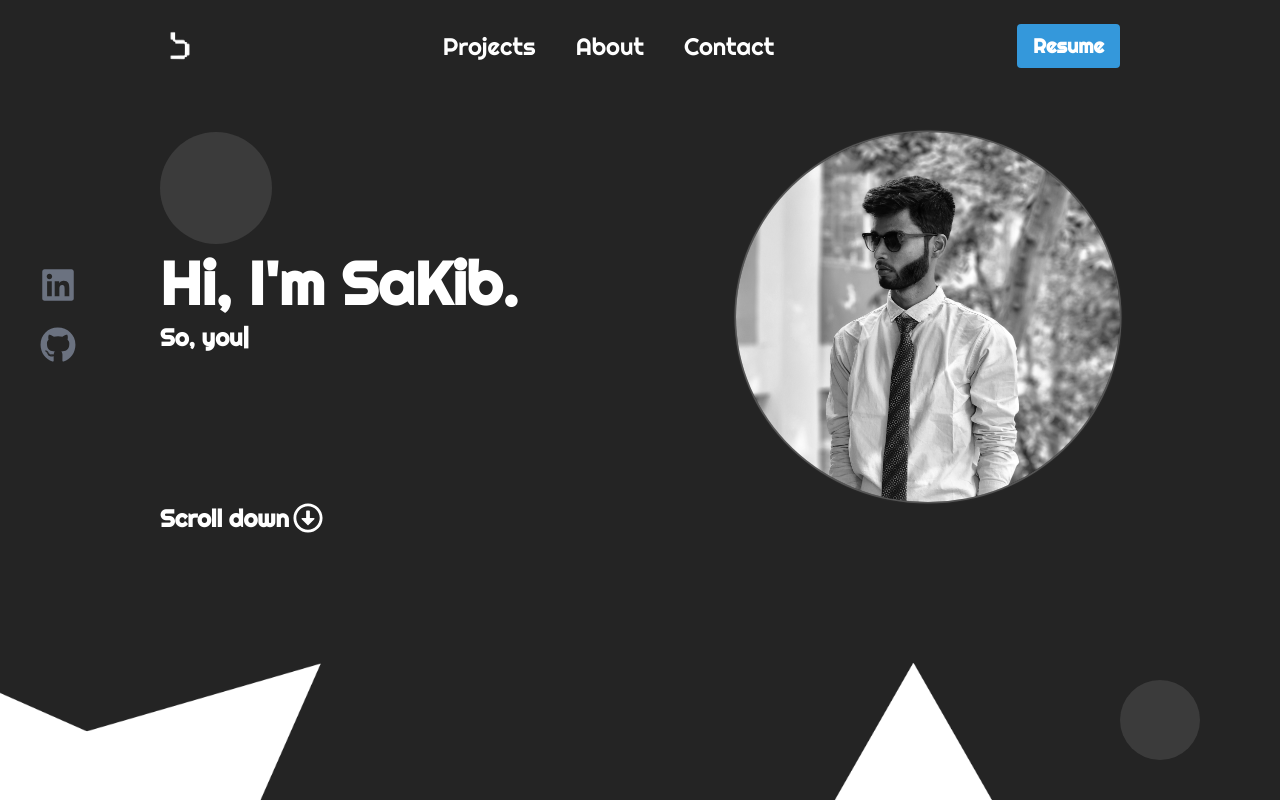
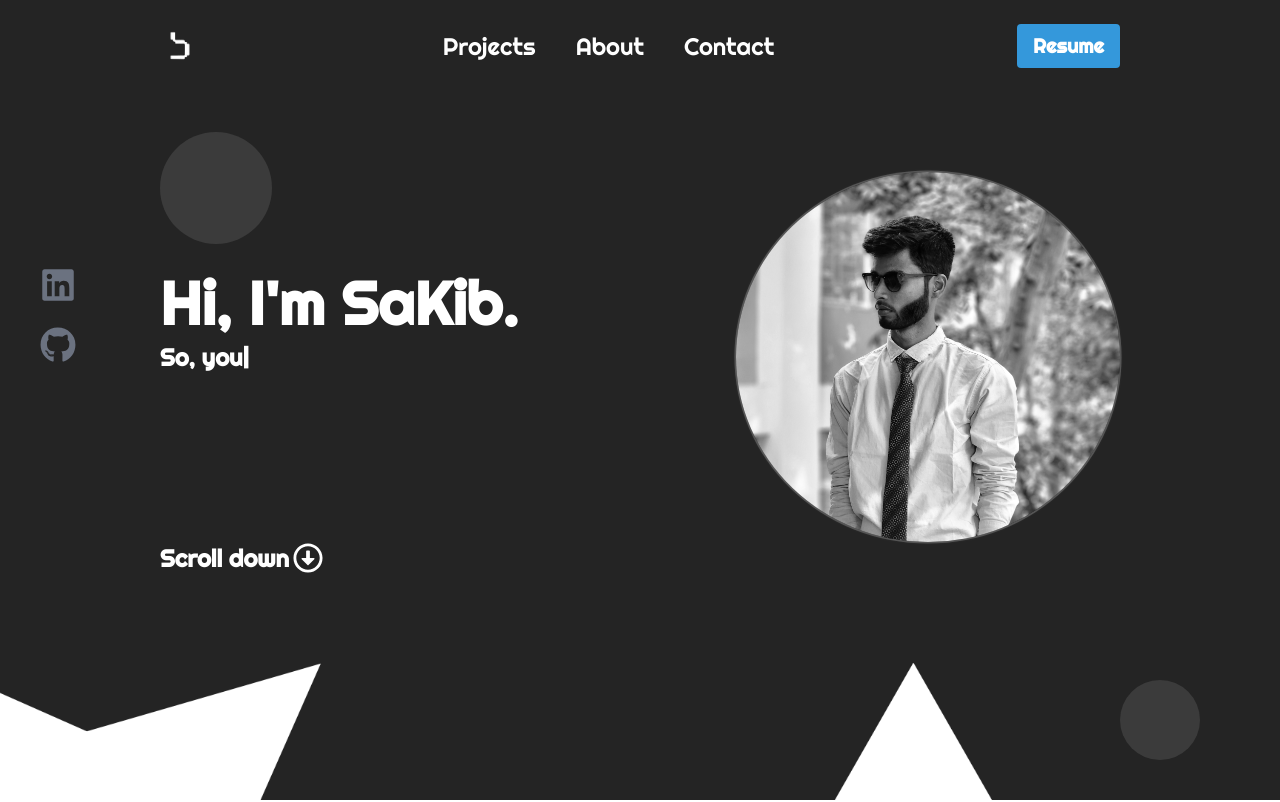
Before and after one commit to isakibul/dev-portfolio, a React (Vite) app: page / in a window 1280 px wide. Shown: the top 802 px of the page. Built offline with nearby package versions, Linux system fonts and the light colour scheme; some icons are missing.

Commit message:
issue fixed

```diff
--- a/src/components/Hero/Hero.jsx
+++ b/src/components/Hero/Hero.jsx
@@ -55,7 +55,7 @@ const Hero = () => {
                                 1000,
                                 "Uhh...",
                                 1000,
-                                "Uhh... you can scroll down...",
+                                "Uhh... you can scroll down to see my projects...",
                                 300,
                                 1000,
                                 "Seriously, my projects are elegant...",
@@ -82,7 +82,7 @@ const Hero = () => {
                     }
                 </div>
 
-                <div className="mt-20 md:mt-10">
+                <div className="mt-32 md:mt-20">
                     <img src={heroImg} alt="person image" className='w-80 lg:w-96 relative'
                         style={{
                             animation: "moveOutline 4s linear infinite",
--- a/src/index.css
+++ b/src/index.css
@@ -29,7 +29,7 @@ html{
 
 /* animation */
 .scroll-indicator {
-  animation: bounceUpDown 3s infinite alternate;
+  animation: bounceUpDown 4s infinite alternate;
 }
 
 @keyframes bounceUpDown {
```
